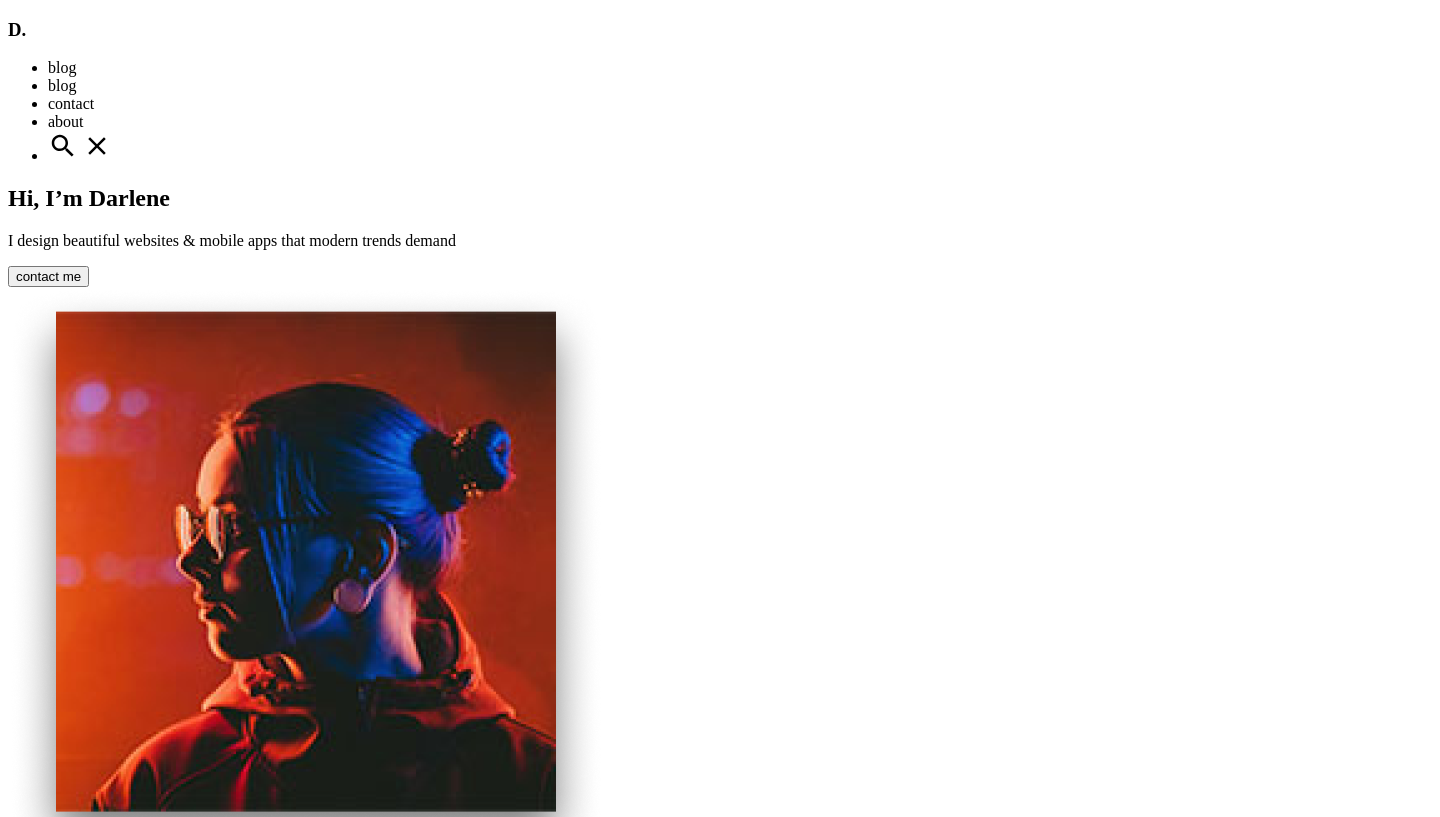
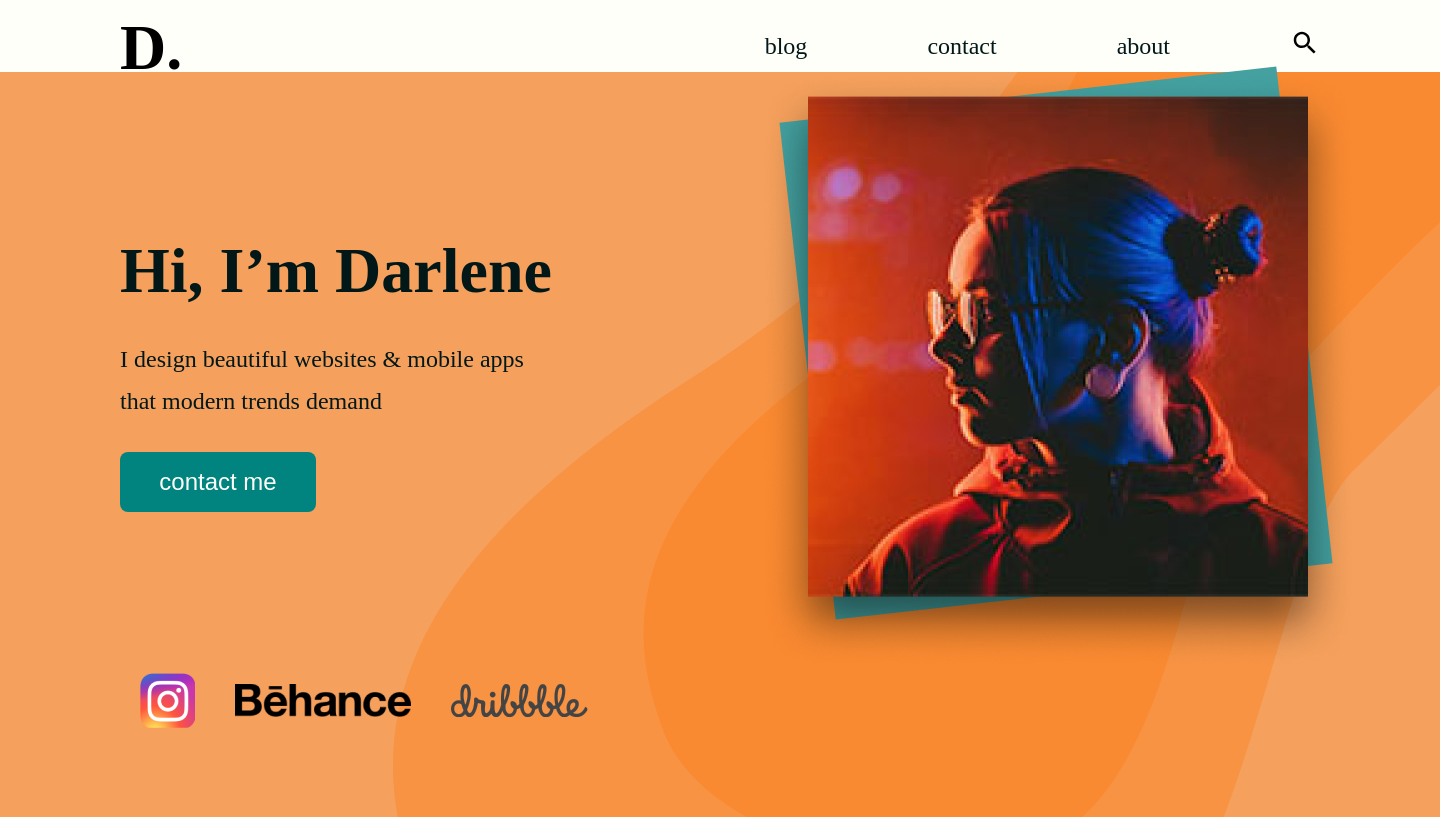
Before and after one commit to AbulBashar38/figma-to-html, a plain HTML site: page index.html in a window 1280 px wide. Shown: the top 817 px of the page, 1440 px wide, since content can reach past the window. Drawn offline with Linux system fonts and the light colour scheme.

Commit message:
design is almost done

```diff
--- a/index.html
+++ b/index.html
@@ -11,44 +11,59 @@
 
 <body>
     <header class="nav-container">
+        <div class="wrapper">
+            <nav>
                 <div class="nab-logo">
-            <h3>D.</h3>
+                    D.
                 </div>
-        <ul>
-            <li class="nab-item">
-                blog
+                <ul class="nav-items">
+                    <li>
+                        <a href="">blog</a>
                     </li>
-            <li class="nab-item">
-                blog
+                    <li>
+                        <a href="">contact</a>
                     </li>
-            <li class="nab-item">
-                contact
+                    <li>
+                        <a href="">about</a>
                     </li>
-            <li class="nab-item">
-                about
-            </li>
-            <li class="nab-item">
+                    <li>
+                        <a href="">
                             <img src="./images/searchIcon.svg" alt="">
-                <img src="./images/closeIcon.svg" alt="">
+                        </a>
                     </li>
                 </ul>
+            </nav>
+        </div>
     </header>
-    <main>
-        <section>
+    <main class="main-container">
+        <div class="wrapper">
+            <section class="main-header">
+                <div class="main-text">
                     <div>
                         <h1>Hi, I’m Darlene</h1>
                         <p>I design beautiful websites & mobile apps that modern trends demand</p>
-                <button>contact me</button>
+                        <button class="main-btn">contact me</button>
+                    </div>
                 </div>
                 <div>
+                    <div class="header-img">
                         <img src="./images/mainPhoto.png" alt="">
                     </div>
+                    <div class="photo-bg"></div>
+                </div>
             </section>
-        <section>
+            <section class="social-icon">
+                <a href="#">
                     <img src="./images/instagram.png" alt="">
+                </a>
+                <a href="#">
                 <img src="./images/behance.png" alt="">
+                </a>
+                <a href="#">
                 <img src="./images/dribble.png" alt="">
+                </a>
             </section>
+        </div>
     </main>
     <script src="./app.js"></script>
 </body>
--- a/style.css
+++ b/style.css
@@ -0,0 +1,123 @@
+*{
+    margin: 0;
+    box-sizing: border-box;
+}
+.nav-container{
+    width: 1440px;
+    height: 72px;
+    background: #FFFFFA;
+    box-shadow: 0px 8px 24px rgba(0, 0, 0, 0.1);
+}
+.wrapper{
+    width: 1200px;
+    margin: 0 auto;
+}
+.nab-logo{
+    width: 64px;
+    height: 96px;
+    font-family: Poppins;
+    font-style: normal;
+    font-weight: 800;
+    font-size: 64px;
+    line-height: 96px;
+}
+nav {
+    display: flex;
+    align-items: center;
+    justify-content: space-between;
+}
+nav ul {
+    display: flex;
+}
+.nav-items li{
+    margin: 0 60px;
+    list-style-type: none;
+}
+.nav-items li:nth-last-of-type(1){
+    margin-right: 0;
+}
+.nav-items li a{
+    font-family: Poppins;
+    font-style: normal;
+    font-weight: normal;
+    font-size: 24px;
+    line-height: 36px;
+    color: #021718;
+    text-decoration: none;
+}
+.body{
+    font-family: "Roboto", sans-serif;
+
+}
+.main-container{
+    background:#F5A05C url(./images/BGShape.png);
+    background-repeat: no-repeat;
+    background-position: right;
+    width: 1440px;
+    height: 100vh;
+}
+.main-header{
+    display: grid;
+    grid-template-columns: 50% 50%;
+
+}
+.main-header .header-img img {
+    margin-left: 40px;
+    transition: 300ms;
+    position: relative;
+    z-index: 100;
+}
+.photo-bg{
+    position: absolute;
+    width: 500px;
+    height: 500px;
+    left: 806.33px;
+    top: 93px;
+    background: #44A1A0;
+    transform: rotate(-6.46deg);
+
+background: #44A1A0;
+}
+.main-header .header-img img:hover{
+    transform: rotate(-6deg);
+}
+.main-text{
+    display: grid;
+    align-items: center;
+}
+.main-text h1 {
+    color: #021718;
+font-weight: 900;
+font-size: 64px;
+line-height: 75px;
+
+}
+.main-text p{
+    font-weight: normal;
+font-size: 24px;
+line-height: 42px;
+color: #021718;
+width: 418px;
+margin: 30px 0;
+}
+.main-btn{
+    width: 196px;
+    height: 60px;
+    background: #01847F;
+    border-radius: 8px;
+    font-size: 24px;
+    line-height: 42px;
+    color: #FFFFFA;
+    border: none;
+    transition: 300ms;
+}
+.main-btn:hover{
+    transform: translateY(-8px);
+}
+.social-icon{
+    display: flex;
+    align-items: center;
+}
+.social-icon a{
+    margin: 0 20px;
+}
```
Also changed, not shown: images/BGShape.png (added). Lines whose indentation alone changed are shown as unchanged.
